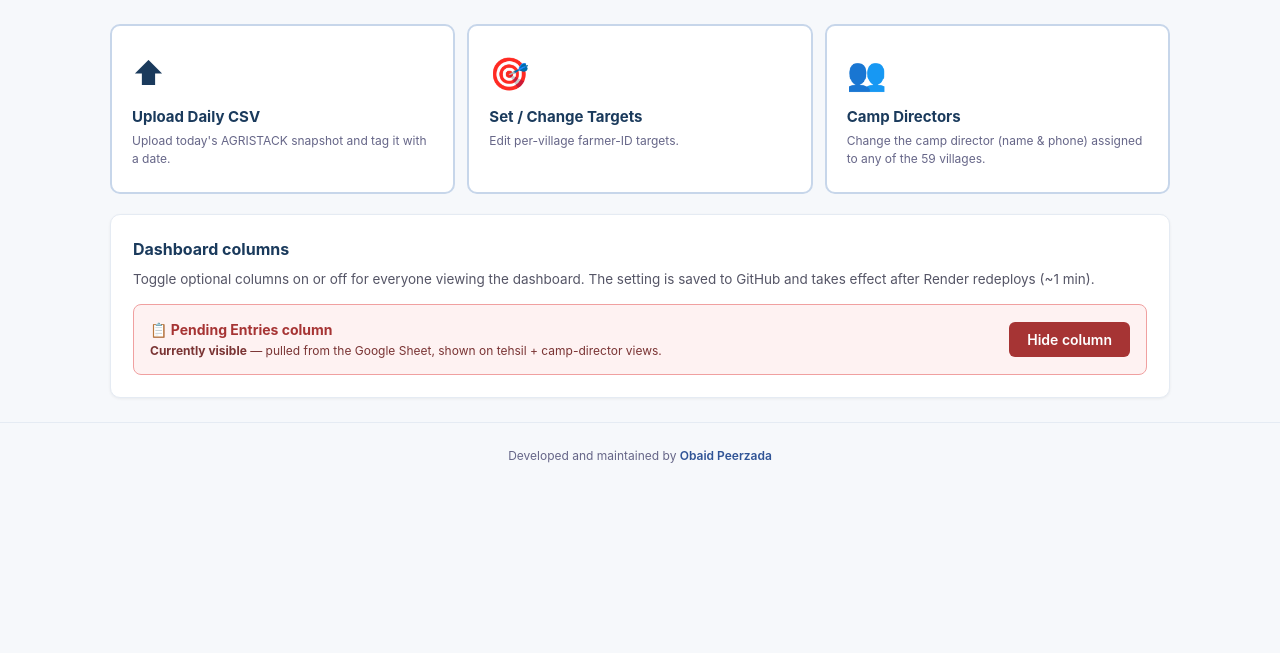
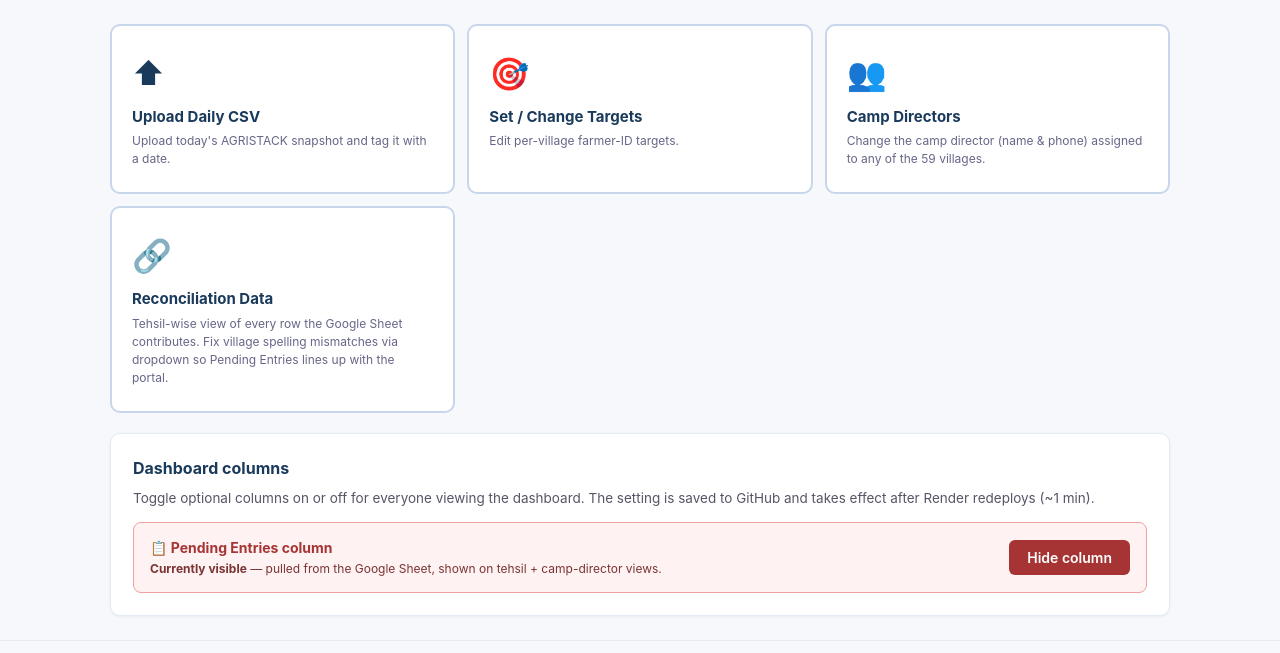
Before and after one commit to peerzadaobaid/Famrer-ID-Progress, a Flask app: page /admin in a window 1280 px wide. Shown: the part 91-744 px from the top of the page. Run offline with Flask 3, Linux system fonts and the light colour scheme; the visitor is signed in with stand-in values (Sample User, id 1).

Commit message:
Add files via upload

```diff
--- a/app.py
+++ b/app.py
@@ -459,6 +459,7 @@ def per_day_additions(per_date, sorted_dates):
 # ---- Overrides persisted in data/ (and committed to GitHub) -----------
 TARGETS_OVERRIDE_FILE = os.path.join(DATA_DIR, "targets.json")
 CD_OVERRIDE_FILE      = os.path.join(DATA_DIR, "camp_directors.json")
+VILLAGE_MAPPING_FILE  = os.path.join(DATA_DIR, "village_mappings.json")
 
 def load_targets_overrides():
     """Return {norm_key: int}. Overrides merge on top of DEFAULT_TARGETS."""
@@ -480,6 +481,27 @@ def load_cd_overrides():
             return json.load(f)
     except Exception:
         return {}
+
+def load_village_mappings():
+    """Return admin-set village-name mappings used when reconciling the
+    Google Sheet's village names with the portal's. Shape:
+      { "TEHSIL_NORM||SHEET_VILLAGE_NORM":  "PORTAL_VILLAGE_NORM" }
+    These are set from the admin Reconciliation page. They supplement the
+    built-in VILLAGE_ALIAS table (which is global); mappings are tehsil-scoped
+    so same-named villages across tehsils don't collide.
+    """
+    if not os.path.exists(VILLAGE_MAPPING_FILE):
+        return {}
+    try:
+        with open(VILLAGE_MAPPING_FILE, "r", encoding="utf-8") as f:
+            return json.load(f) or {}
+    except Exception:
+        return {}
+
+def save_village_mappings(mappings):
+    os.makedirs(DATA_DIR, exist_ok=True)
+    with open(VILLAGE_MAPPING_FILE, "w", encoding="utf-8") as f:
+        json.dump(mappings, f, indent=2, sort_keys=True)
 
 def effective_targets():
     """DEFAULT_TARGETS as a list of (tehsil, village, target) with overrides applied."""
@@ -575,7 +597,8 @@ PENDING_DIRECT_HEADERS  = ["pendingentries", "pending entries",
                            "pending", "balance"]
 
 # In-process cache
-_pending_cache = {"ts": 0, "map": {}, "error": None, "columns_seen": [], "rows_matched": 0, "formula": None}
+_pending_cache = {"ts": 0, "map": {}, "rows": [], "error": None,
+                  "columns_seen": [], "rows_matched": 0, "formula": None}
 
 def _norm_header_cmp(s):
     return re.sub(r"[^a-z0-9]", "", (s or "").lower())
@@ -586,10 +609,47 @@ def _find_col(normed_header, candidates):
             return i
     return -1
 
+def _resolve_sheet_village_to_portal(tehsil_raw, village_raw):
+    """Given a raw tehsil + village from the sheet, return
+      (portal_norm_key, canon_tehsil, portal_village_norm)
+    or (None, canon_tehsil, village_norm) if we can't place it inside the portal.
+
+    Resolution order:
+      1. Admin override from load_village_mappings() (tehsil-scoped, exact).
+      2. Built-in VILLAGE_ALIAS (global).
+      3. Raw normalized village name (no alias).
+    """
+    canon_t = canonical_tehsil(tehsil_raw) or norm_name(tehsil_raw)
+    v_norm_raw = norm_name(village_raw)
+
+    # 1. Admin override (tehsil-scoped)
+    overrides = load_village_mappings()
+    override_key = canon_t + "||" + v_norm_raw
+    if override_key in overrides:
+        canon_v = overrides[override_key]
+        # Blank value means "ignore this row"
+        if canon_v == "":
+            return (None, canon_t, v_norm_raw)
+        return (canon_t + "||" + canon_v, canon_t, canon_v)
+
+    # 2. Built-in VILLAGE_ALIAS fallback
+    canon_v = VILLAGE_ALIAS.get(v_norm_raw, v_norm_raw)
+    return (canon_t + "||" + canon_v, canon_t, canon_v)
+
 def fetch_pending_entries(force=False):
-    """Fetch the published Google Sheet and return {norm_key: pending_count}.
-    Pending = max(0, Total Buckets − Generated − Not Generated).
-    Falls back to a direct "Pending" column if the three columns can't be found.
+    """Fetch the published Google Sheet and return
+        {portal_norm_key: {"generated": int, "notgen": int, "total": int,
+                           "sheet_tehsil": str, "sheet_village": str}}
+    The dashboard then computes
+        pending = max(0, portal_target − generated − notgen)
+    using the per-village target already in the portal.
+
+    If the sheet has a direct Pending column but no Total/Generated/NotGen,
+    the dict carries just {"direct_pending": int, …} and the dashboard uses
+    that value as-is.
+
+    Also populates _pending_cache['rows'] with the full matched + unmatched row
+    list for the admin Reconciliation page.
     Fails silently so the dashboard still renders.
     """
     import time, urllib.request
@@ -597,7 +657,7 @@ def fetch_pending_entries(force=False):
     if not force and (now - _pending_cache["ts"]) < PENDING_CACHE_SECONDS and _pending_cache["map"]:
         return _pending_cache["map"]
     if not PENDING_SHEET_URL:
-        _pending_cache.update({"ts": now, "map": {}, "error": "PENDING_SHEET_URL not set"})
+        _pending_cache.update({"ts": now, "map": {}, "rows": [], "error": "PENDING_SHEET_URL not set"})
         return {}
     try:
         req = urllib.request.Request(PENDING_SHEET_URL, headers={
@@ -606,7 +666,7 @@ def fetch_pending_entries(force=False):
         with urllib.request.urlopen(req, timeout=15) as resp:
             raw = resp.read().decode("utf-8", errors="replace")
     except Exception as e:
-        _pending_cache.update({"ts": now, "map": {}, "error": "fetch failed: {}".format(e)})
+        _pending_cache.update({"ts": now, "map": {}, "rows": [], "error": "fetch failed: {}".format(e)})
         return {}
 
     import io
@@ -614,10 +674,10 @@ def fetch_pending_entries(force=False):
         reader = csv.reader(io.StringIO(raw))
         rows = list(reader)
     except Exception as e:
-        _pending_cache.update({"ts": now, "map": {}, "error": "CSV parse failed: {}".format(e)})
+        _pending_cache.update({"ts": now, "map": {}, "rows": [], "error": "CSV parse failed: {}".format(e)})
         return {}
     if not rows or len(rows) < 2:
-        _pending_cache.update({"ts": now, "map": {}, "error": "sheet has no data rows"})
+        _pending_cache.update({"ts": now, "map": {}, "rows": [], "error": "sheet has no data rows"})
         return {}
 
     # Find header row — accept any row within the first 5 where village + either
@@ -652,7 +712,7 @@ def fetch_pending_entries(force=False):
     if header_row_idx is None:
         header_show = rows[0] if rows else []
         _pending_cache.update({
-            "ts": now, "map": {},
+            "ts": now, "map": {}, "rows": [],
             "error": ("couldn't find Village column with either (Total Buckets + Generated + Not Generated) "
                       "or a direct Pending column. Headers seen: {}").format(header_show),
             "columns_seen": header_show,
@@ -669,7 +729,8 @@ def fetch_pending_entries(force=False):
         except ValueError:
             return 0
 
-    out = {}
+    out = {}            # portal_norm_key -> aggregated per-village figures
+    detailed_rows = []  # one entry per sheet row for the reconciliation page
     matched = 0
     for row in rows[header_row_idx + 1:]:
         if len(row) <= v_idx:
@@ -683,22 +744,64 @@ def fetch_pending_entries(force=False):
             total  = to_int(row[tot_idx]) if tot_idx < len(row) else 0
             genn   = to_int(row[gen_idx]) if gen_idx < len(row) else 0
             notgen = to_int(row[ng_idx])  if ng_idx  < len(row) else 0
-            pending = max(0, total - genn - notgen)
+            direct_val = None
         else:
-            pending = to_int(row[direct_idx]) if direct_idx < len(row) else 0
-
+            total = genn = notgen = 0
+            direct_val = to_int(row[direct_idx]) if direct_idx < len(row) else 0
+
+        # Backfill tehsil from the village lookup if sheet lacks a tehsil column.
+        inferred_tehsil = False
         if not tehsil:
             matched_tehsil = _find_tehsil_for_village(village)
             if matched_tehsil:
                 tehsil = matched_tehsil
+                inferred_tehsil = True
+
         if not tehsil:
-            continue  # can't place this row without tehsil
-        key = norm_key(tehsil, village)
-        out[key] = out.get(key, 0) + pending
+            # Still orphan — record for reconciliation but skip the dashboard map.
+            detailed_rows.append({
+                "sheet_tehsil": "",
+                "sheet_village": village,
+                "generated": genn, "notgen": notgen,
+                "total": total, "direct_pending": direct_val,
+                "portal_key": None, "canon_tehsil": "",
+                "portal_village_norm": norm_name(village),
+                "matched": False, "inferred_tehsil": False,
+            })
+            continue
+
+        portal_key, canon_t, portal_v_norm = _resolve_sheet_village_to_portal(tehsil, village)
+
+        detailed_rows.append({
+            "sheet_tehsil": tehsil,
+            "sheet_village": village,
+            "generated": genn, "notgen": notgen,
+            "total": total, "direct_pending": direct_val,
+            "portal_key": portal_key,
+            "canon_tehsil": canon_t,
+            "portal_village_norm": portal_v_norm,
+            "matched": portal_key is not None,
+            "inferred_tehsil": inferred_tehsil,
+        })
+
+        if portal_key is None:
+            continue  # admin set a blank override → skip from dashboard
+
+        agg = out.setdefault(portal_key, {
+            "generated": 0, "notgen": 0, "total": 0,
+            "direct_pending": 0, "has_direct": False,
+            "sheet_tehsil": tehsil, "sheet_village": village,
+        })
+        agg["generated"] += genn
+        agg["notgen"]    += notgen
+        agg["total"]     += total
+        if direct_val is not None:
+            agg["direct_pending"] += direct_val
+            agg["has_direct"] = True
         matched += 1
 
     _pending_cache.update({
-        "ts": now, "map": out, "error": None,
+        "ts": now, "map": out, "rows": detailed_rows, "error": None,
         "columns_seen": rows[header_row_idx],
         "formula": formula,
         "rows_matched": matched,
@@ -802,10 +905,31 @@ def build_nested_structure():
             "campDirector": camp_director_for(rec["tehsil"], rec["village"]),
         }
 
-    # Attach pending-entries count from the Google Sheet (0 if the village
-    # isn't in the sheet or the sheet couldn't be fetched).
+    # Attach pending-entries count. Formula is
+    #     Pending = max(0, PortalTarget − Generated − NotGenerated)
+    # where Generated + NotGenerated come from the Google Sheet (0 if the
+    # village isn't in the sheet or the sheet couldn't be fetched) and
+    # PortalTarget is the per-village target already in this portal.
+    # If the sheet only has a direct Pending column (no Total/Gen/NotGen),
+    # we fall back to that figure as-is.
     for key, v in villages.items():
-        v["pending"] = pending_map.get(key, 0)
+        pd = pending_map.get(key, {})
+        if isinstance(pd, dict):
+            gen_sh    = pd.get("generated", 0)
+            notgen_sh = pd.get("notgen", 0)
+            if pd.get("has_direct"):
+                v["pending"] = pd.get("direct_pending", 0)
+            elif v["target"] > 0:
+                v["pending"] = max(0, v["target"] - gen_sh - notgen_sh)
+            else:
+                v["pending"] = 0
+            v["pendingGenerated"]    = gen_sh
+            v["pendingNotGenerated"] = notgen_sh
+        else:
+            # Legacy shape — just a flat integer. Keep as-is.
+            v["pending"] = int(pd or 0)
+            v["pendingGenerated"] = 0
+            v["pendingNotGenerated"] = 0
 
     # Attach per-village datedCounts (incremental daily deltas, each positive int)
     daily = per_day_additions(per_date, sorted_dates)
@@ -894,7 +1018,7 @@ def build_nested_structure():
             "rowsMatched": _pending_cache.get("rows_matched", 0),
             "columnsSeen": _pending_cache.get("columns_seen", []),
             "formula": _pending_cache.get("formula"),  # "total - generated - not_generated" or "direct"
-            "totalDistrict": sum(pending_map.values()) if pending_map else 0,
+            "totalDistrict": sum(t.get("pending", 0) for t in tehsil_list),
         },
         "settings": load_settings(),
     }
@@ -968,6 +1092,178 @@ def toggle_pending():
             # Non-fatal — local save still worked.
             pass
     return redirect(url_for("admin_home"))
+
+
+# ---- Reconciliation (admin) ---------------------------------------------
+# Shows every row the Google Sheet is contributing, grouped by tehsil, with
+# the portal-village the sheet currently maps to. Admin can override the
+# mapping via a dropdown of portal villages in that tehsil to fix spelling
+# mismatches without a code change.
+
+def _portal_villages_by_tehsil():
+    """Return {canonical_tehsil: [{"norm": village_norm, "display": village_display}]}
+    built from DEFAULT_TARGETS + overrides + CAMP_DIRECTORS_59 so every
+    portal-known village in that tehsil can appear in the dropdown.
+    """
+    by_t = {}
+    def _add(t_disp, v_disp):
+        canon_t = canonical_tehsil(t_disp) or norm_name(t_disp)
+        v_norm  = norm_name(v_disp)
+        v_norm  = VILLAGE_ALIAS.get(v_norm, v_norm)
+        bucket = by_t.setdefault(canon_t, {})
+        # Prefer the first display spelling we saw per norm
+        bucket.setdefault(v_norm, v_disp)
+    for t, v, _tg in effective_targets():
+        _add(t, v)
+    for k, cd in effective_camp_directors().items():
+        _add(cd.get("t", ""), cd.get("v", ""))
+    # Flatten + sort alphabetically
+    out = {}
+    for t, bucket in by_t.items():
+        rows = [{"norm": vn, "display": disp} for vn, disp in bucket.items()]
+        rows.sort(key=lambda r: r["display"].upper())
+        out[t] = rows
+    return out
+
+
+@app.route("/admin/reconciliation", methods=["GET", "POST"])
+@admin_required
+def reconciliation():
+    error = None
+    saved = False
+
+    if request.method == "POST":
+        # Each sheet row posts "map::<override_key>" = "<portal_village_norm>"
+        # where override_key is "CANON_TEHSIL||SHEET_VILLAGE_NORM_RAW".
+        # Blank value → no override (fall back to VILLAGE_ALIAS / raw match).
+        # Special value "__IGNORE__" → store empty string, meaning "skip this row".
+        new_mappings = {}
+        for key, val in request.form.items():
+            if not key.startswith("map::"):
+                continue
+            ov_key = key[len("map::"):]
+            val = (val or "").strip()
+            if val == "":
+                continue  # don't persist an empty override
+            if val == "__IGNORE__":
+                new_mappings[ov_key] = ""   # explicit ignore
+            else:
+                new_mappings[ov_key] = val
+        save_village_mappings(new_mappings)
+        if os.environ.get("GH_TOKEN") and os.environ.get("GH_REPO"):
+            try:
+                commit_to_github(VILLAGE_MAPPING_FILE, "data/village_mappings.json",
+                                 "admin: update village-name mappings for pending-entries reconciliation")
+                saved = True
+            except Exception as e:
+                error = "Saved locally but GitHub push failed: {}".format(e)
+        else:
+            saved = True
+        # Blow the pending cache so the next fetch re-resolves with the new overrides.
+        _pending_cache.update({"ts": 0, "map": {}, "rows": []})
+
+    # Force a fresh fetch so admin always sees the latest sheet.
+    fetch_pending_entries(force=True)
+    rows = list(_pending_cache.get("rows") or [])
+    fetch_error = _pending_cache.get("error")
+
+    # Figure out each row's current target / effective pending (using portal target).
+    targets = {}
+    for t, v, tg in effective_targets():
+        targets[norm_key(t, v)] = tg
+
+    overrides = load_village_mappings()
+    portal_villages = _portal_villages_by_tehsil()
+    canon_tehsils = sorted(TEHSIL_REFERENCE.keys())
+
+    # Build per-tehsil groups for the template.
+    groups = {t: [] for t in canon_tehsils}
+    orphans = []  # sheet rows whose tehsil is empty / unknown
+    for r in rows:
+        canon_t = r.get("canon_tehsil") or ""
+        override_key = canon_t + "||" + r.get("portal_village_norm", "") \
+            if canon_t else ""
+        # Rebuild override_key using the SHEET village (not the resolved one) so
+        # changing a dropdown edits that sheet-village override specifically.
+        sheet_v_norm_raw = norm_name(r.get("sheet_village", ""))
+        override_key = canon_t + "||" + sheet_v_norm_raw if canon_t else ""
+
+        portal_key = r.get("portal_key")
+        target = targets.get(portal_key, 0) if portal_key else 0
+        if r.get("direct_pending") is not None:
+            pending = r.get("direct_pending") or 0
+        else:
+            if target > 0:
+                pending = max(0, target - r.get("generated", 0) - r.get("notgen", 0))
+            else:
+                pending = 0
+
+        # What's currently selected in the dropdown?
+        current_override = overrides.get(override_key, None)
+        if current_override is None:
+            # No admin override → whatever _resolve picked
+            current_sel = r.get("portal_village_norm", "")
+        elif current_override == "":
+            current_sel = "__IGNORE__"
+        else:
+            current_sel = current_override
+
+        row_data = {
+            "override_key": override_key,
+            "sheet_tehsil": r.get("sheet_tehsil", ""),
+            "sheet_village": r.get("sheet_village", ""),
+            "portal_village_norm": r.get("portal_village_norm", ""),
+            "generated": r.get("generated", 0),
+            "notgen": r.get("notgen", 0),
+            "total": r.get("total", 0),
+            "direct_pending": r.get("direct_pending"),
+            "target": target,
+            "pending": pending,
+            "matched": r.get("matched", False) and portal_key in targets,
+            "has_override": override_key in overrides,
+            "current_sel": current_sel,
+            "options": portal_villages.get(canon_t, []),
+            "canon_tehsil": canon_t,
+        }
+
+        if not canon_t or canon_t not in groups:
+            orphans.append(row_data)
+        else:
+            groups[canon_t].append(row_data)
+
+    # Sort villages inside each tehsil alphabetically by sheet-village spelling.
+    for t in groups:
+        groups[t].sort(key=lambda r: r["sheet_village"].upper())
+    orphans.sort(key=lambda r: (r["sheet_tehsil"].upper(), r["sheet_village"].upper()))
+
+    # Tehsil-level totals
+    tehsil_rows = []
+    for t in canon_tehsils:
+        rows_in_t = groups[t]
+        total_gen    = sum(r["generated"] for r in rows_in_t)
+        total_notgen = sum(r["notgen"]    for r in rows_in_t)
+        total_target = sum(r["target"]    for r in rows_in_t)
+        total_pending = sum(r["pending"]  for r in rows_in_t)
+        tehsil_rows.append({
+            "tehsil": t,
+            "display": pretty_tehsil(t),
+            "rows": rows_in_t,
+            "total_gen": total_gen,
+            "total_notgen": total_notgen,
+            "total_target": total_target,
+            "total_pending": total_pending,
+            "row_count": len(rows_in_t),
+        })
+
+    return render_template("reconciliation.html",
+                           tehsil_rows=tehsil_rows,
+                           orphans=orphans,
+                           fetch_error=fetch_error,
+                           formula=_pending_cache.get("formula"),
+                           columns_seen=_pending_cache.get("columns_seen", []),
+                           rows_matched=_pending_cache.get("rows_matched", 0),
+                           error=error, saved=saved,
+                           total_rows=sum(len(groups[t]) for t in groups) + len(orphans))
 
 
 # ---- Dashboard (public) --------------------------------------------------
--- a/templates/admin.html
+++ b/templates/admin.html
@@ -29,6 +29,11 @@
       <div class="title">Camp Directors</div>
       <div class="desc">Change the camp director (name &amp; phone) assigned to any of the 59 villages.</div>
     </a>
+    <a href="{{ url_for('reconciliation') }}" class="admin-tile">
+      <span class="icon">🔗</span>
+      <div class="title">Reconciliation Data</div>
+      <div class="desc">Tehsil-wise view of every row the Google Sheet contributes. Fix village spelling mismatches via dropdown so Pending Entries lines up with the portal.</div>
+    </a>
   </div>
 
   <div class="card" style="margin-top:20px">
```
Also changed, not shown: templates/reconciliation.html (added, +226 -0 lines).
